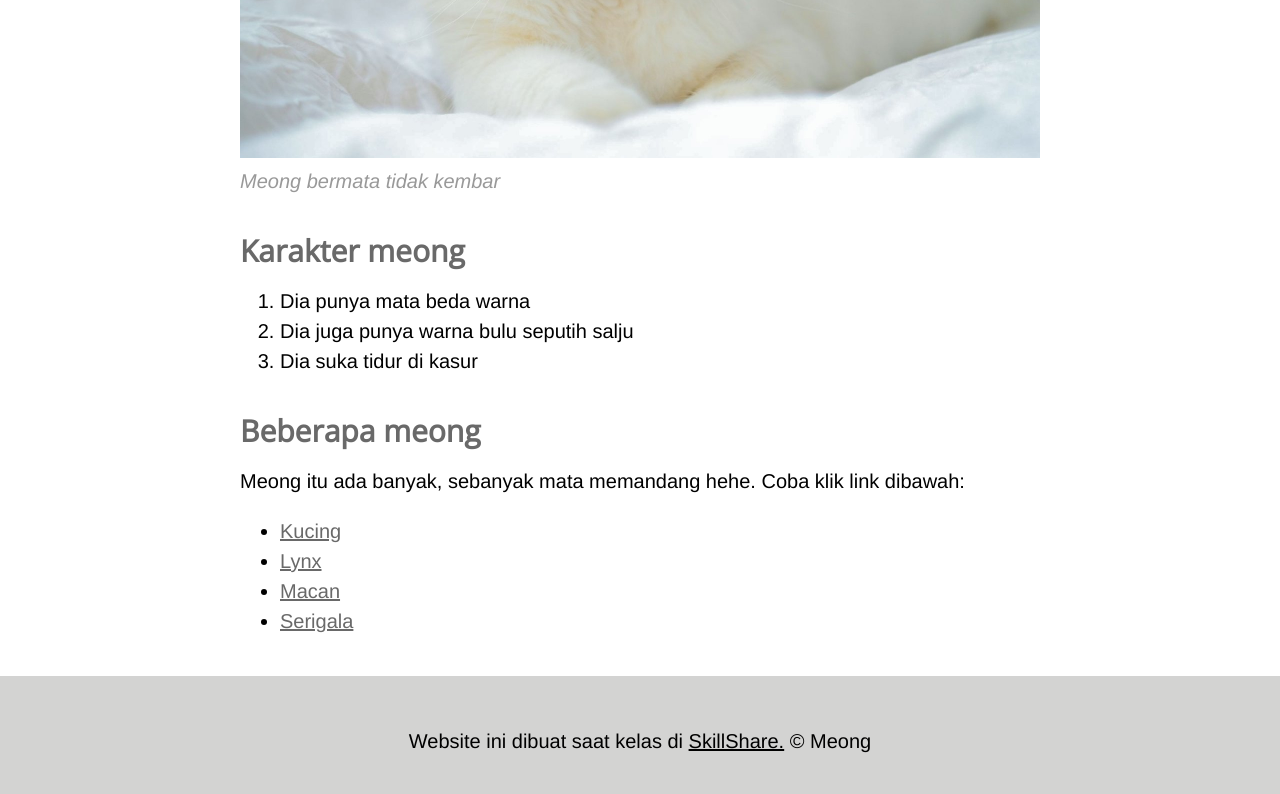
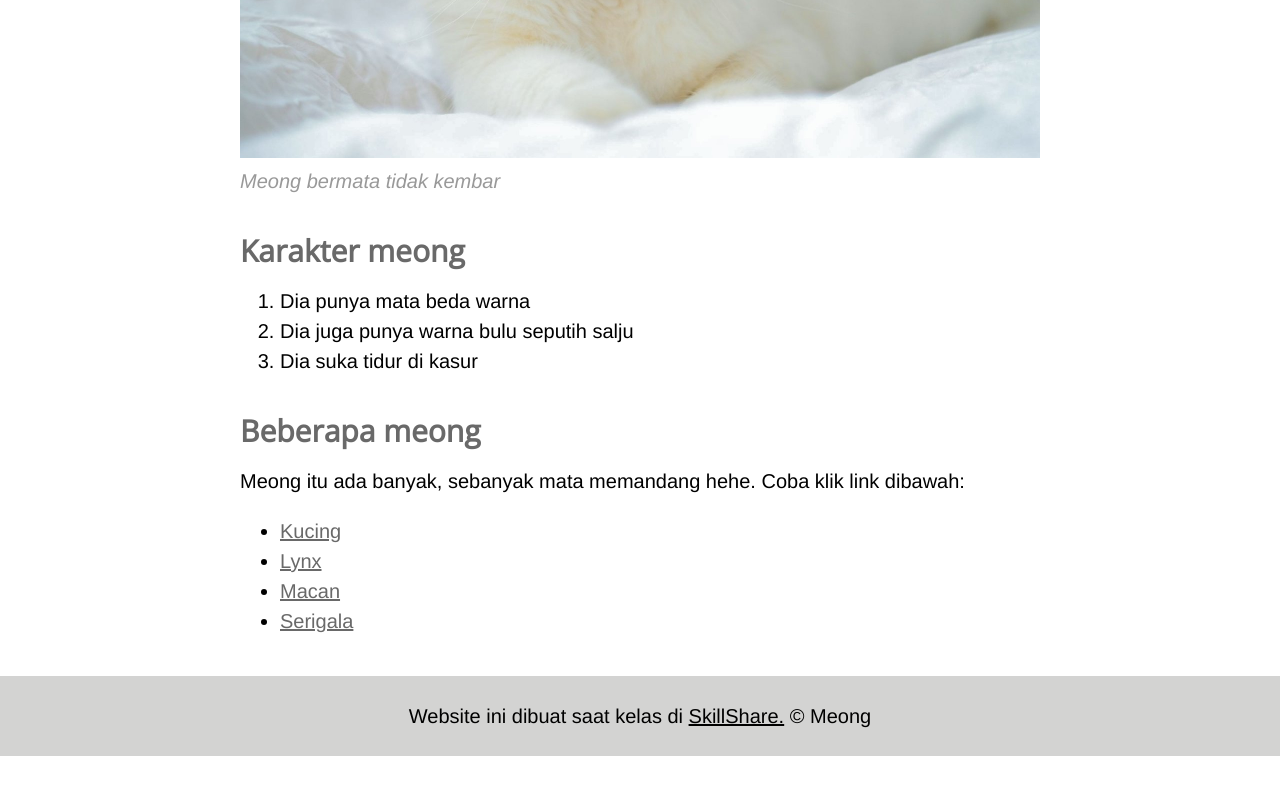
Before and after one commit to bimoalfarrabi/cartoon-hero, a plain HTML site: page index.html in a window 1280 px wide. Shown: the part 1108-1902 px from the top of the page. After the commit the page ends 1864 px from the top, so only its background shows below. Drawn offline with nearby package versions, Linux system fonts and the light colour scheme.

Commit message:
added few changes to css
Adding comment and changing footer padding

```diff
--- a/css/meong.css
+++ b/css/meong.css
@@ -15,6 +15,8 @@ header{
 h1, h2{
     font-family: 'Open Sans', sans-serif;
 }
+
+/* header style */
 
 header h1{
     color: black;
@@ -55,7 +57,7 @@ footer{
     background-color: #d3d3d2;
     text-align: center;
     color: black;
-    padding: 50px;
+    padding: 25px;
 }
 
 footer p{
```
